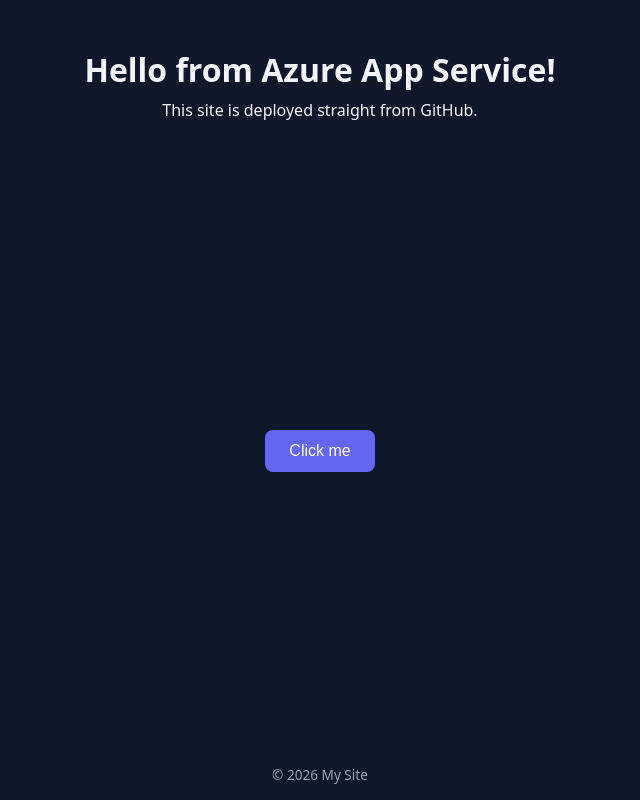
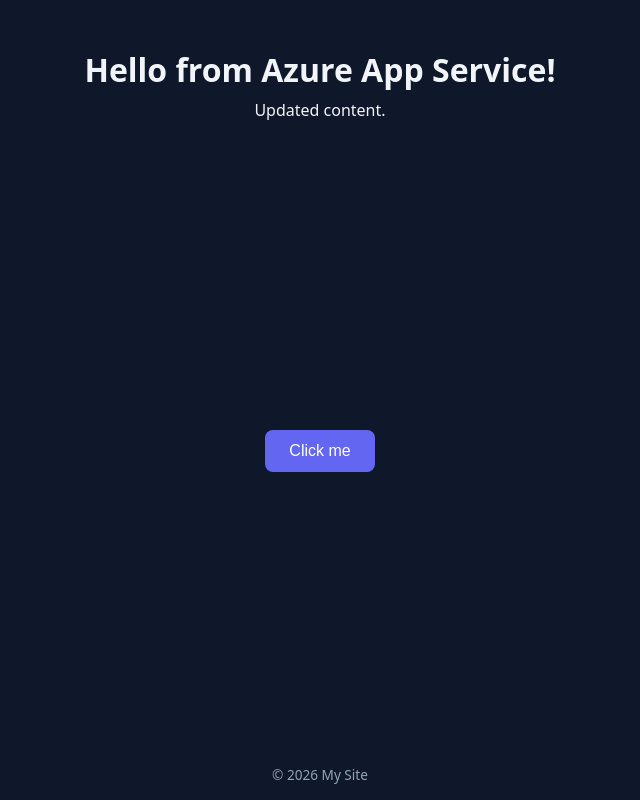
Before and after one commit to NeethaKJ/my-azure-site, a website: page index.html in a window 1280 px wide. Shown: the whole page, without its empty margins (320-960 px from the left). Drawn offline with Linux system fonts and the light colour scheme.

Commit message:
Update index.html

```diff
--- a/index.html
+++ b/index.html
@@ -9,7 +9,7 @@
 <body>
   <header>
     <h1>Hello from Azure App Service!</h1>
-    <p>This site is deployed straight from GitHub.</p>
+    <p> Updated content.</p>
   </header>
 
   <main>
```
